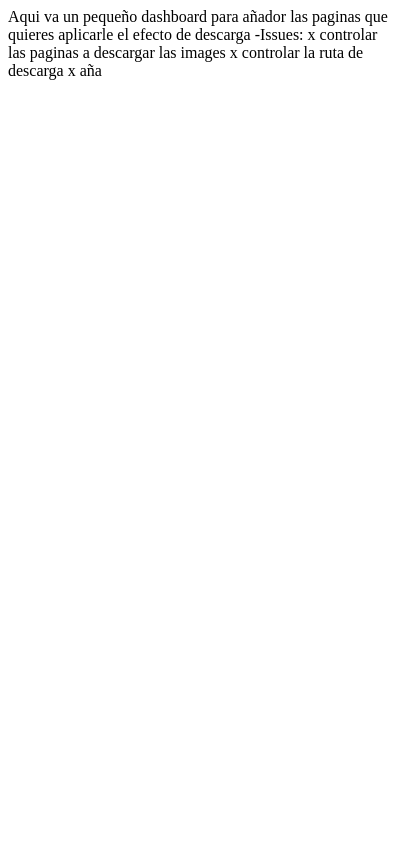
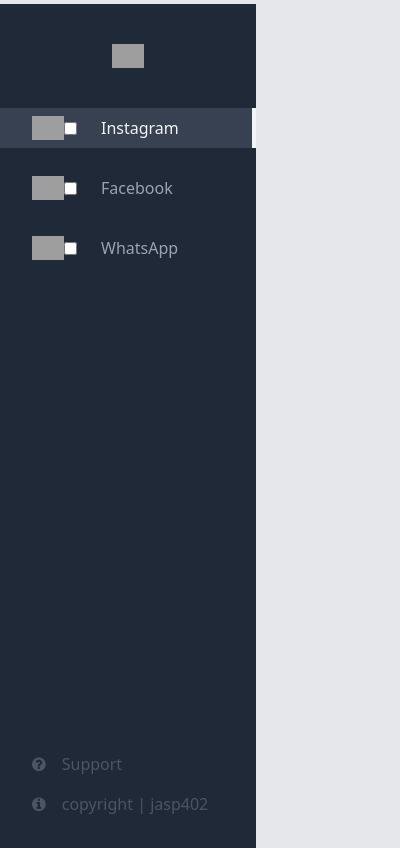
Before and after one commit to xntinl/Download-Instagram-Picture, a browser extension: page popup.html in a window 400 px wide. Drawn offline with nearby package versions, Linux system fonts and the light colour scheme; grey boxes are pictures that could not be loaded.

Commit message:
feat: Create panel to control options

```diff
--- a/popup.html
+++ b/popup.html
@@ -1,3 +1,4 @@
+<!--
 Aqui va un pequeño dashboard
 para añador las paginas que quieres aplicarle
 el efecto de descarga
@@ -5,4 +6,47 @@
 -Issues:
 x controlar las paginas a descargar las images
 x controlar la ruta de descarga
-x aña
+x aña -->
+<link href="https://unpkg.com/tailwindcss@^1.0/dist/tailwind.min.css" rel="stylesheet">
+<link rel="stylesheet" href="https://cdnjs.cloudflare.com/ajax/libs/font-awesome/4.7.0/css/font-awesome.css">
+<body>
+<div class="bg-gray-200">
+    <div class="flex flex-col sm:flex-row sm:justify-around">
+        <div class="w-64 h-screen bg-gray-800 mt-1 sm:mt-0">
+            <div class="flex items-center justify-center mt-10">
+                <img class="h-6" src="https://premium-tailwindcomponents.netlify.app/assets/svg/tailwindcomponent-light.svg">
+            </div>
+
+            <nav class="mt-10">
+                <a class="flex items-center py-2 px-8 block bg-gray-700 text-gray-100 border-r-4 border-gray-100" href="#">
+                    <img width="32" height="32" src="https://camo.githubusercontent.com/7721fbdb83f19228facb24408dc9389da7f51541/68747470733a2f2f65732e6c6f676f646f776e6c6f61642e6f72672f77702d636f6e74656e742f75706c6f6164732f323031382f31302f696e7374616772616d2d6c6f676f312e706e67">
+                    <input class="mr-2 leading-tight" type="checkbox"><span class="mx-4 font-medium">Instagram</span>
+                </a>
+
+                <a class="flex items-center mt-5 py-2 px-8 block text-gray-400 border-r-4 border-gray-800 hover:bg-gray-700 hover:text-gray-100 hover:border-gray-100" href="#">
+                    <img width="32" height="32" src="https://logodownload.org/wp-content/uploads/2014/09/facebook-logo-2-1.png">
+                    <input class="mr-2 leading-tight" type="checkbox"><span class="mx-4 font-medium">Facebook</span>
+                </a>
+
+                <a class="flex items-center mt-5 py-2 px-8 block text-gray-400 border-r-4 border-gray-800 hover:bg-gray-700 hover:text-gray-100 hover:border-gray-100" href="#">
+                    <img width="32" height="32" src="https://image.flaticon.com/icons/png/512/124/124034.png">
+                    <input class="mr-2 leading-tight" type="checkbox"><span class="mx-4 font-medium">WhatsApp</span>
+                </a>
+
+
+            </nav>
+
+            <div class="absolute bottom-0 my-5">
+                <a class="flex items-center py-2 px-8 block text-gray-600 hover:text-gray-500" href="#">
+                    <i class="fa fa-question-circle" aria-hidden="true"></i>
+                    <span class="mx-4 font-medium">Support</span>
+                </a>
+                <a class="flex items-center py-2 px-8 block text-gray-600 hover:text-gray-500" href="#">
+                    <i class="fa fa-info-circle" aria-hidden="true"></i>
+                    <span class="mx-4 font-medium">copyright | jasp402</span>
+                </a>
+            </div>
+        </div>
+    </div>
+</div>
+</body>
```
